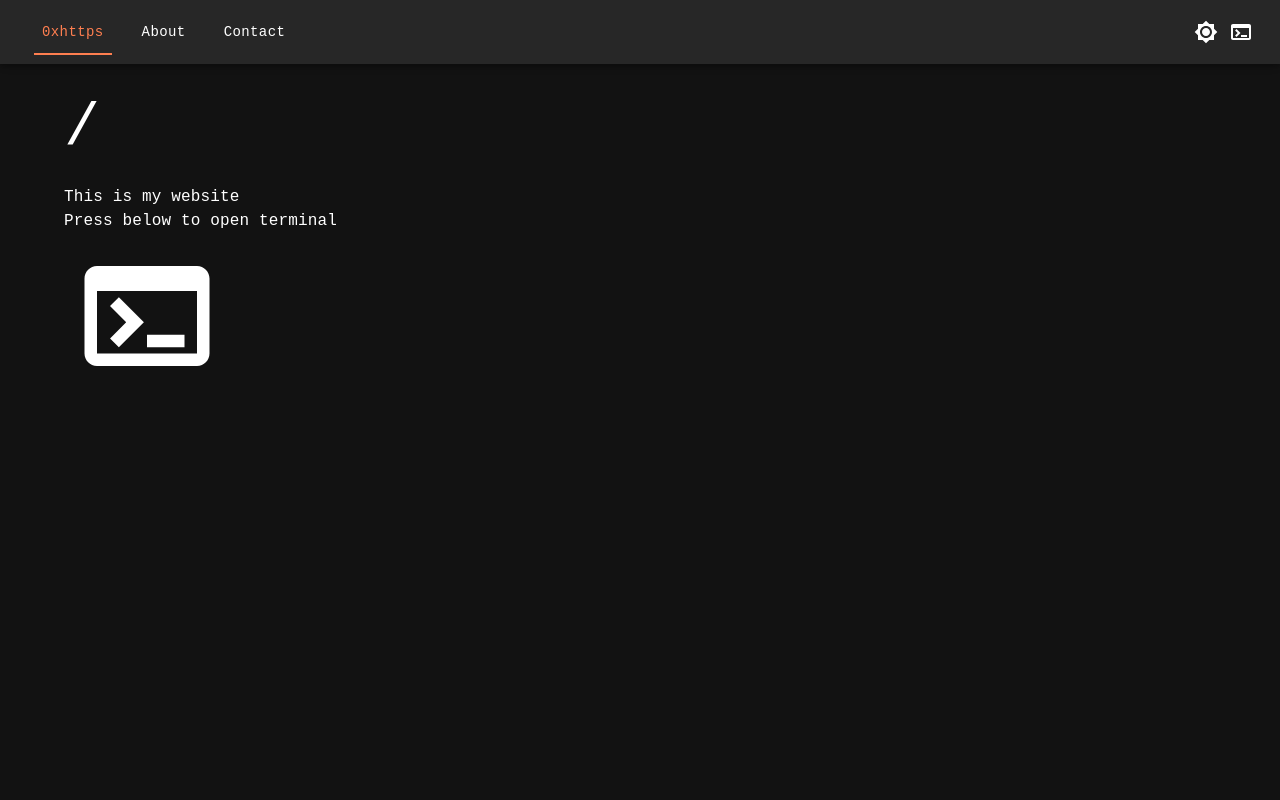
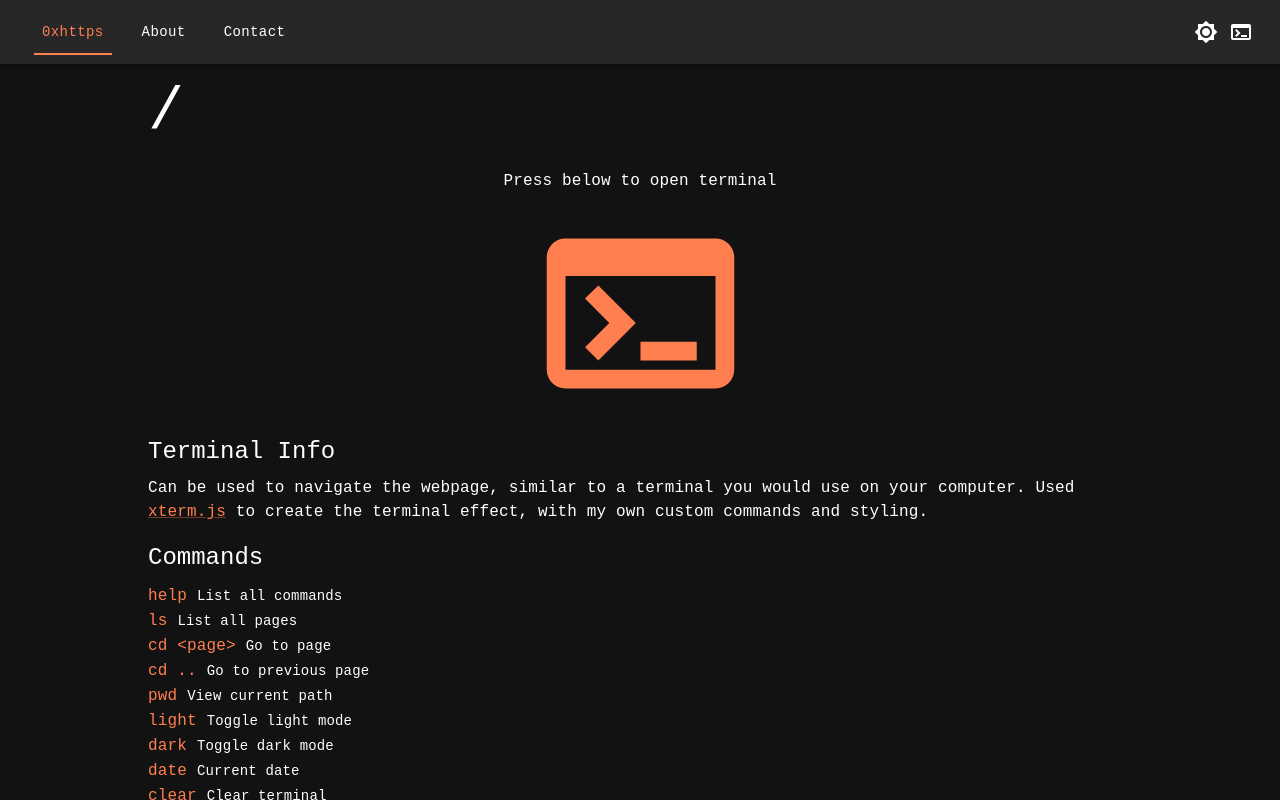
Before and after one commit to 0xhttps/personal, a React (Vite) app: page / in a window 1280 px wide. Built offline with nearby package versions, Linux system fonts and the light colour scheme.

Commit message:
add styling + info to homepage

```diff
--- a/src/components/pages/Home.tsx
+++ b/src/components/pages/Home.tsx
@@ -1,31 +1,68 @@
 import React from 'react';
 import PageWrapper from '../util/PageWrapper';
 import { Terminal as TerminalIcon } from '@mui/icons-material';
-import { IconButton, Typography, Box } from '@mui/material';
+import { IconButton, Typography, Box, Link } from '@mui/material';
 import { useTerminalContext } from '../util/TerminalContext';
 
 const Home: React.FC = () => {
   const { handleOpen } = useTerminalContext();
+
+  // List of terminal commands
+  const commands = [
+    { command: 'help', description: 'List all commands' },
+    { command: 'ls', description: 'List all pages' },
+    { command: 'cd <page>', description: 'Go to page' },
+    { command: 'cd ..', description: 'Go to previous page' },
+    { command: 'pwd', description: 'View current path' },
+    { command: 'light', description: 'Toggle light mode' },
+    { command: 'dark', description: 'Toggle dark mode' },
+    { command: 'date', description: 'Current date' },
+    { command: 'clear', description: 'Clear terminal' },
+    { command: 'close', description: 'Close terminal' },
+  ];
 
   return (
     <PageWrapper>
       <Typography variant="h2" gutterBottom>
         <code>/</code>
       </Typography>
-        <Box>
-          <code>
-            This is my website
-            <br/>
+      <Box display="flex" flexDirection="column" alignItems="center">
+        <Box mt={0} textAlign="left">
           Press below to open terminal
-          </code>
+        </Box>
         <Box>
           <IconButton
             color="inherit"
             aria-label="terminal"
             onClick={handleOpen}
           >
-              <TerminalIcon sx={{fontSize: "150px"}}/>
+            <TerminalIcon sx={{ fontSize: "225px", color: '#FF7F50' }} />
           </IconButton>
+        </Box>
+      </Box>
+      <Box display="flex" flexDirection="column" alignItems="left">
+        <Typography variant="h5" gutterBottom>
+          <code>Terminal Info</code>
+        </Typography>
+        <p>
+          Can be used to navigate the webpage, similar to a terminal you would use on your computer.
+          Used <Link href='https://xtermjs.org/' color="#FF7F50">xterm.js</Link> to create the terminal effect,
+          with my own custom commands and styling.
+        </p>
+        <Typography variant="h5" gutterBottom>
+          <code>Commands</code>
+        </Typography>
+        <Box>
+          {commands.map((cmd, index) => (
+            <Box key={index} display="flex" alignItems="center">
+              <Typography variant="body1" component="span" sx={{ color: '#FF7F50' }}>
+                <code>{cmd.command}</code>
+              </Typography>
+              <Typography variant="body2" component="span" sx={{ marginLeft: '10px' }}>
+                <code>{cmd.description}</code>
+              </Typography>
+            </Box>
+          ))}
         </Box>
       </Box>
     </PageWrapper>
--- a/src/components/util/PageWrapper.tsx
+++ b/src/components/util/PageWrapper.tsx
@@ -3,7 +3,7 @@ import { Box } from '@mui/material';
 
 const PageWrapper: React.FC<{ children: React.ReactNode }> = ({ children }) => {
   return (
-    <Box sx={{ padding: 3, maxWidth: '1200px', margin: '0 auto', paddingBottom: 5 }}>
+    <Box sx={{ padding: 1, maxWidth: '1000px', margin: '0 auto', paddingBottom: 5 }}>
       <code>
         {children}
       </code>
--- a/src/components/util/TerminalComponent.tsx
+++ b/src/components/util/TerminalComponent.tsx
@@ -18,9 +18,8 @@ const TerminalComponent: React.FC = () => {
         width: '100%',
         height: '100%',
         backgroundColor: '#1E1E1E',
-        paddingTop: 10,
-        paddingLeft: 10,
-        overflow: 'hidden'
+        padding: 10,
+        overflow: 'hidden',
       }}
     />
   );
--- a/src/components/util/TerminalContext.tsx
+++ b/src/components/util/TerminalContext.tsx
@@ -34,6 +34,8 @@ const TerminalProvider: React.FC<{ children: ReactNode }> = ({ children }) => {
   const [navigationHistory, setNavigationHistory] = useState<string[]>([]);
   const welcomeMessage = 'Welcome';
   let commandBuffer = '';
+  const orangeColor = '\x1b[38;5;209m'; // Orange color code
+  const resetColor = '\x1b[0m'; // Reset color code
 
   const handleOpen = () => {
     setOpen(true);
@@ -44,7 +46,6 @@ const TerminalProvider: React.FC<{ children: ReactNode }> = ({ children }) => {
     setOpen(false);
     console.log('Closing terminal...');
   };
-
 
   useEffect(() => {
     const handleKeyDown = (event: KeyboardEvent) => {
@@ -80,9 +81,11 @@ const TerminalProvider: React.FC<{ children: ReactNode }> = ({ children }) => {
         cursorBlink: true,
         fontFamily: 'monospace',
         fontSize: 14,
+        scrollOnUserInput: true,
         theme: {
           background: '#1E1E1E',
           foreground: '#FFFFFF',
+          selectionForeground: '#FF7F50',
         },
       });
 
@@ -90,8 +93,11 @@ const TerminalProvider: React.FC<{ children: ReactNode }> = ({ children }) => {
       setTerm(terminalInstance);
 
       const prompt = () => {
-        terminalInstance.write('\r\n$ ');
+        const path = `~/0xhttps${window.location.hash.substring(1)}`;
+        const promptText = `${orangeColor}${path}${resetColor}\r\n$ `;
+        terminalInstance.write(`\r\n${promptText}`);
       };
+
       terminalInstance.writeln(`${welcomeMessage}\r\nUse this terminal to navigate\r\n"help" for commands`);
       terminalInstance.writeln(`\r\nAlt + Q to toggle`);
 
@@ -169,9 +175,9 @@ const TerminalProvider: React.FC<{ children: ReactNode }> = ({ children }) => {
         term.writeln('\r');
         navItems.forEach(item => {
           if (window.location.hash.substring(1) === item.path) {
-            term.writeln(`* 0xhttps${item.path}`);
+            term.writeln(`${orangeColor}*${resetColor} ${item.path}`);
           } else {
-            term.writeln(`  0xhttps${item.path}`);
+            term.writeln(`  ${item.path}`);
           }
         });
         break;
@@ -183,17 +189,14 @@ const TerminalProvider: React.FC<{ children: ReactNode }> = ({ children }) => {
       case 'cd about':
       case 'cd /about':
         navigateToPage(term, '/about');
-        term.writeln(`\r\nNavigating to 0xhttps/about ...`);
         break;
       case 'cd contact':
       case 'cd /contact':
         navigateToPage(term, '/contact');
-        term.writeln(`\r\nNavigating to 0xhttps/contact ...`);
         break;
       case 'cd home':
       case 'cd /':
         navigateToPage(term, '/');
-        term.writeln(`\r\nNavigating to 0xhttps/ ...`);
         break;
       case 'cd ..':
       case 'cd..':
@@ -221,6 +224,7 @@ const TerminalProvider: React.FC<{ children: ReactNode }> = ({ children }) => {
         }
         return prevHistory;
       });
+      term.writeln(`\r\nNavigating to ${path}`);
       navigate(path);
     } else {
       term.writeln(`\r\nAlready on ${path}`);
@@ -231,8 +235,8 @@ const TerminalProvider: React.FC<{ children: ReactNode }> = ({ children }) => {
     setNavigationHistory((prevHistory) => {
       if (prevHistory.length > 1) {
         const previousPage = prevHistory[prevHistory.length - 2];
+        term.writeln(`\r\nNavigating to ${previousPage} ...`);
         navigate(previousPage);
-        term.writeln(`\r\nNavigating to 0xhttps${previousPage} ...`);
         return prevHistory.slice(0, -1);
       } else {
         term.writeln(`\r\nNo previous page in history`);
```
Lines whose indentation alone changed are shown as unchanged.
